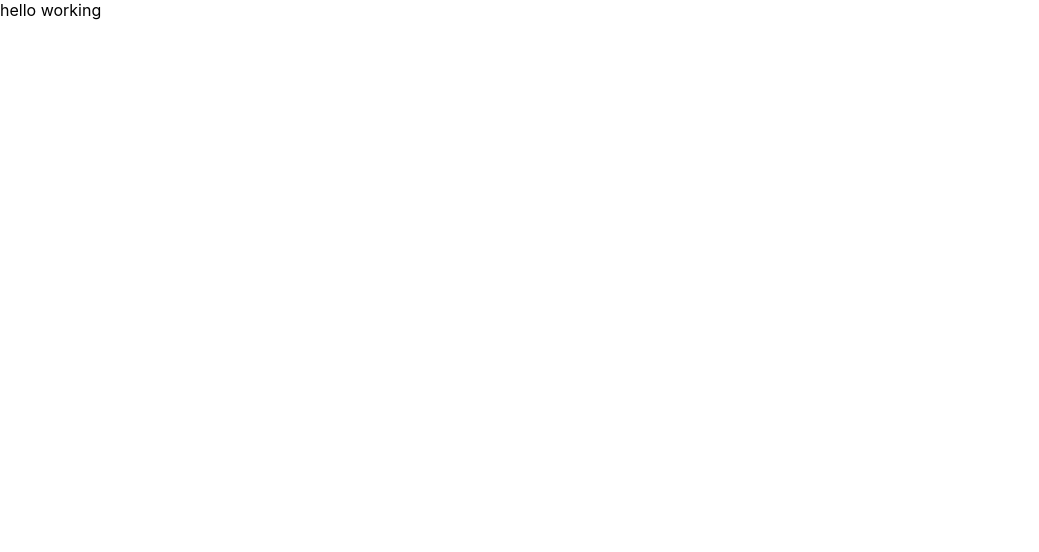
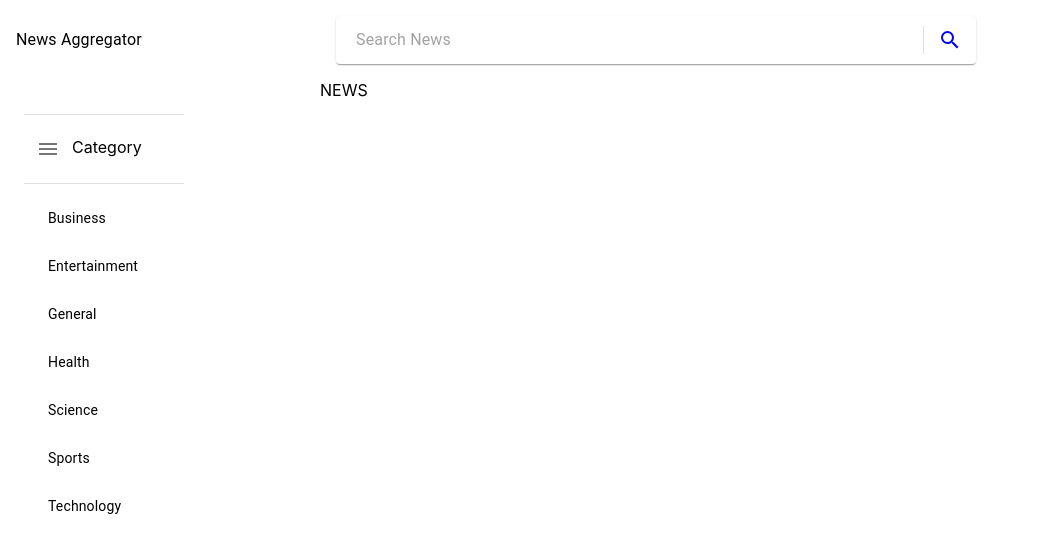
Before and after one commit to sherwin7/newsapi_frontend, a React (Create React App) app: page / in a window 1280 px wide. Shown: the top 552 px of the page, without its empty margins (0-1039 px from the left). Built offline with nearby package versions, Linux system fonts and the light colour scheme.

Commit message:
added header and sidebar

```diff
--- a/package.json
+++ b/package.json
@@ -3,13 +3,16 @@
   "version": "0.1.0",
   "private": true,
   "dependencies": {
+    "@material-ui/core": "^4.11.4",
     "@testing-library/jest-dom": "^5.12.0",
     "@testing-library/react": "^11.2.7",
     "@testing-library/user-event": "^12.8.3",
     "react": "^17.0.2",
     "react-dom": "^17.0.2",
+    "react-icons": "^4.2.0",
     "react-scripts": "4.0.3",
     "styled-components": "^5.3.0",
+    "uuid": "^8.3.2",
     "web-vitals": "^1.1.2"
   },
   "scripts": {
--- a/src/App.js
+++ b/src/App.js
@@ -1,5 +1,27 @@
+import { Fragment } from "react";
+import { Grid } from "@material-ui/core";
+
+import Header from "./components/Header";
+import Sidebar from "./components/Sidenav";
+
 function App() {
-  return <div>hello working</div>;
+  return (
+    <Fragment>
+      <Grid container>
+        <Grid item xs={12}>
+          <Header />
+        </Grid>
+        <Grid item container xs={12}>
+          <Grid item xs={3}>
+            <Sidebar />
+          </Grid>
+          <Grid item xs={8}>
+            NEWS
+          </Grid>
+        </Grid>
+      </Grid>
+    </Fragment>
+  );
 }
 
 export default App;
--- /dev/null
+++ b/src/components/Header.jsx
@@ -0,0 +1,76 @@
+import { useState } from "react";
+import { makeStyles } from "@material-ui/core/styles";
+import {
+  Grid,
+  Typography,
+  InputBase,
+  Paper,
+  IconButton,
+  Divider,
+} from "@material-ui/core";
+import { MdSearch } from "react-icons/md";
+
+const useStyles = makeStyles((theme) => ({
+  margin: {
+    margin: theme.spacing(2),
+  },
+  root: {
+    padding: "2px 4px",
+    display: "flex",
+    alignItems: "center",
+  },
+  input: {
+    marginLeft: theme.spacing(2),
+    flex: 1,
+  },
+  iconButton: {
+    padding: 10,
+  },
+  divider: {
+    height: 28,
+    margin: 4,
+  },
+}));
+
+const Header = () => {
+  const classes = useStyles();
+
+  const [searchStr, setSearchStr] = useState("");
+
+  const handleChange = (e) => {
+    setSearchStr(e.target.value);
+  };
+
+  const handleSearch = () => {
+    console.log(searchStr);
+    setSearchStr("");
+  };
+
+  return (
+    <Grid container alignItems="center" className={classes.margin}>
+      <Grid item xs={3}>
+        <Typography>News Aggregator</Typography>
+      </Grid>
+
+      <Grid item xs={8} sm={6}>
+        <Paper className={classes.root}>
+          <InputBase
+            className={classes.input}
+            placeholder="Search News"
+            onChange={handleChange}
+          />
+          <Divider className={classes.divider} orientation="vertical" />
+          <IconButton
+            className={classes.iconButton}
+            aria-label="search"
+            onClick={handleSearch}
+          >
+            <MdSearch style={{ color: "blue" }} />
+          </IconButton>
+        </Paper>
+      </Grid>
+    </Grid>
+  );
+};
+
+export default Header;
--- /dev/null
+++ b/src/components/Sidenav.jsx
@@ -0,0 +1,72 @@
+import { makeStyles } from "@material-ui/core/styles";
+import {
+  Grid,
+  Divider,
+  IconButton,
+  MenuItem,
+  Typography,
+} from "@material-ui/core";
+import { MdMenu } from "react-icons/md";
+import { v4 as uuidv4 } from "uuid";
+
+const useStyles = makeStyles((theme) => ({
+  margin: {
+    margin: theme.spacing(4),
+  },
+  category: {
+    "&:hover": {
+      color: "blue",
+    },
+  },
+  divider: {
+    marginTop: 10,
+    marginBottom: 10,
+  },
+  catMenu: {
+    "&:focus": {
+      backgroundColor: "#b4b4ff",
+      color: "blue",
+      fontWeight: 600,
+    },
+  },
+}));
+
+const Sidenav = () => {
+  const classes = useStyles();
+  const category = [
+    "Business",
+    "Entertainment",
+    "General",
+    "Health",
+    "Science",
+    "Sports",
+    "Technology",
+  ];
+
+  return (
+    <Grid container direction="column" className={classes.margin}>
+      <Grid container item xs={6} spacing={2} direction="column">
+        <Divider className={classes.divider} />
+        <Grid>
+          <IconButton>
+            <MdMenu />
+          </IconButton>
+          Category
+        </Grid>
+        <Divider className={classes.divider} />
+
+        {category.map((cat) => {
+          return (
+            <Grid item className={classes.category} key={uuidv4()}>
+              <MenuItem className={classes.catMenu} dense>
+                {cat}
+              </MenuItem>
+            </Grid>
+          );
+        })}
+      </Grid>
+    </Grid>
+  );
+};
+
+export default Sidenav;
```
Also changed, not shown: 1 other file (tests, documents, lock files or other folders).
